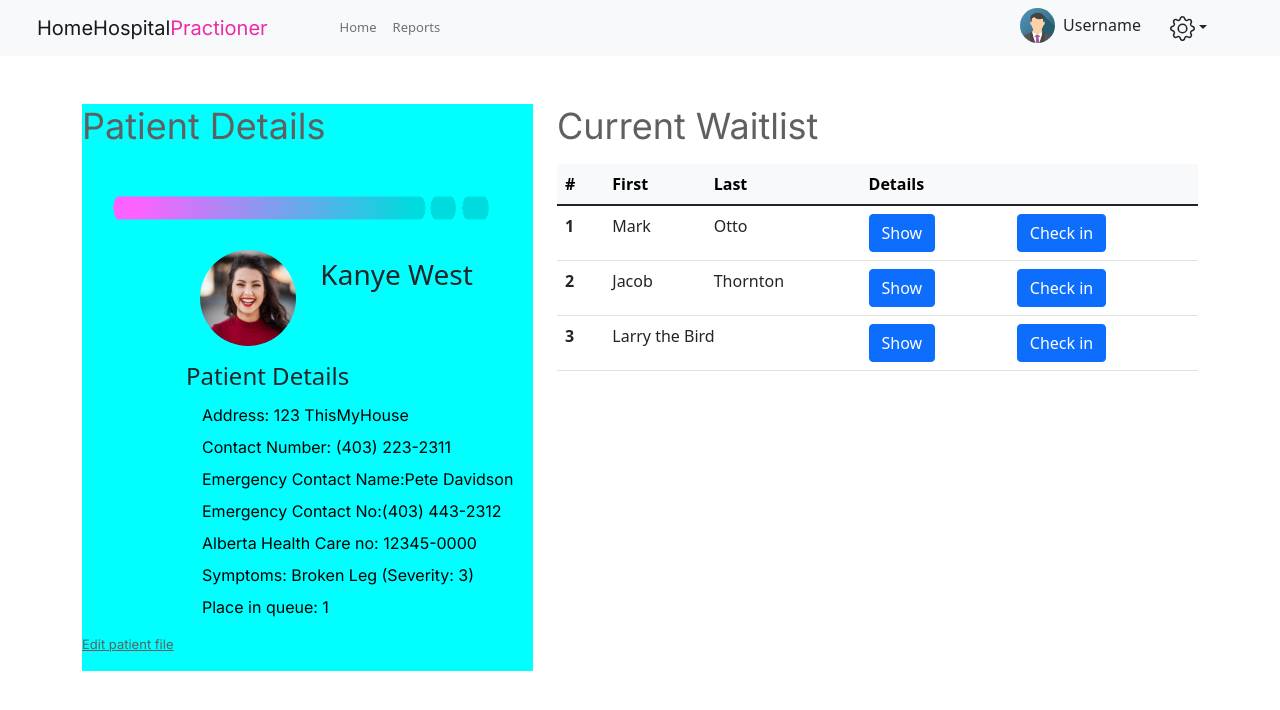
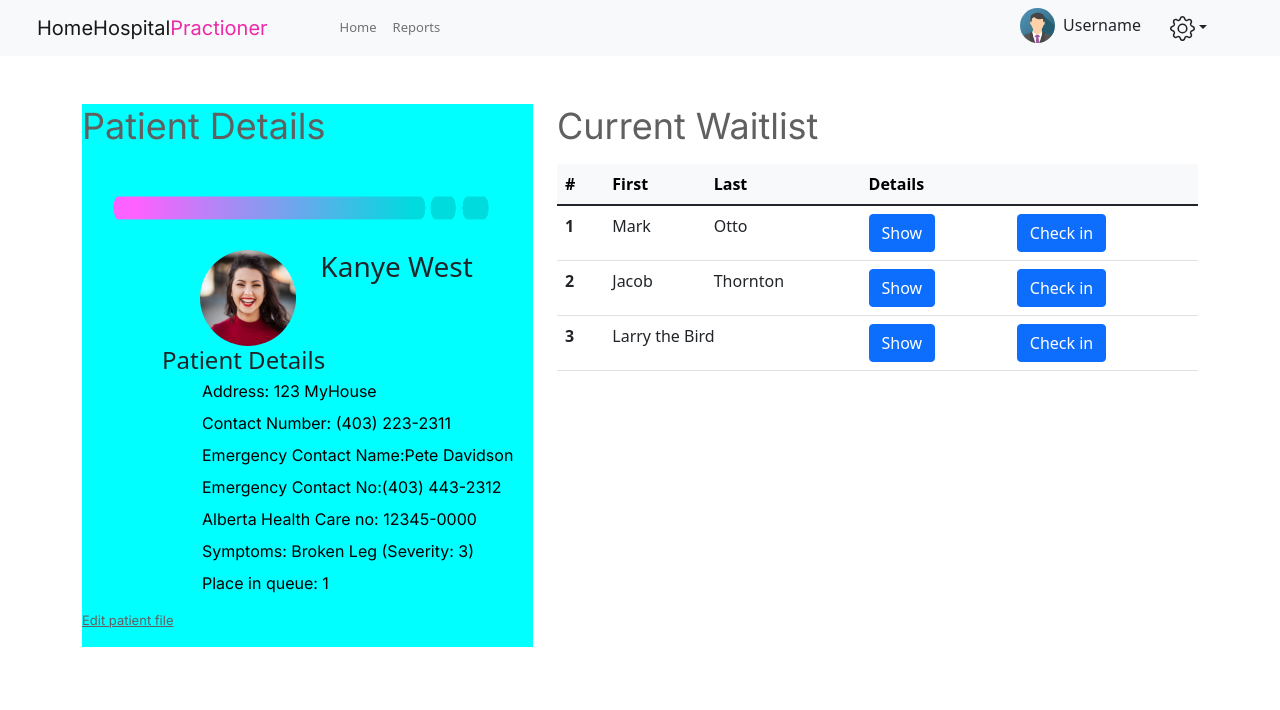
Before and after one commit to liamandaidan/HomeHospital, a React (Create React App) app in the folder HomeHospital-Frontend/hh-front/: page /practioner in a window 1280 px wide. Shown: the top 710 px of the page. Built offline with nearby package versions, Linux system fonts and the light colour scheme.

Commit message:
Function component -> class component
Converted Function component to Class component

```diff
--- a/HomeHospital-Frontend/hh-front/src/components/PractitionerPatientInfo.js
+++ b/HomeHospital-Frontend/hh-front/src/components/PractitionerPatientInfo.js
@@ -1,4 +1,4 @@
-import React, { useState, useEffect, useContext } from "react";
+import React, { Component, useState, useEffect, useContext } from "react";
 import logo from "../images/heartbeat.png";
 import profile from "../images/profilepicture.png";
 import hbar from "../images/hb2.png";
@@ -6,11 +6,14 @@ import Row from "react-bootstrap/Row";
 import Col from "react-bootstrap/Col";
 import Container from "react-bootstrap/Container";
 import "../styles/SymptomForm.css";
+import "../styles/PractionerStyles.css";
 import axios from "axios";
 import { HomeHospitalContext } from "./HomeHospitalContext";
 
-function PractitionerPatientInfo() {
-//   const { patient_id } = useContext(HomeHospitalContext);
+
+export class PractitionerPatientInfo extends Component {
+  render() {
+	  //   const { patient_id } = useContext(HomeHospitalContext);
 //   const [patientID] = patient_id;
 
 //   const [firstName, setFirstName] = useState("");
@@ -44,7 +47,7 @@ function PractitionerPatientInfo() {
 //   const today = new Date(timeElapsed);
 
 //   const formatDate = today.toDateString();
-  return (
+return (
     <>
       <Container className="patient-container">
         <Row>
@@ -53,7 +56,7 @@ function PractitionerPatientInfo() {
             <img src={profile} alt="profilePic" className="profilepic" />
           </Col>
           <Col md={8}>
-            <div className="patient-info-requestDetails">
+            <div className="practitioner-patientRequestDetails">
               <h3>
 				  Kanye West
                 {/* {firstName} {lastName} */}
@@ -66,7 +69,7 @@ function PractitionerPatientInfo() {
         </Row>
         <Row>
           <Col>
-            <div className="patient-info-personalDetails">
+            <div className="practitioner-patientDetails">
 				<h4>Patient Details</h4>
               {/* <h4>Confirmed Patient Details </h4> */}
             </div>
@@ -74,7 +77,7 @@ function PractitionerPatientInfo() {
         </Row>
         <Row>
           <Col className="patient-contactDetails">
-			  <p>Address: 123 ThisMyHouse</p>
+			  <p>Address: 123 MyHouse</p>
 			  <p>Contact Number: (403) 223-2311</p>
 			  <p>Emergency Contact Name:Pete Davidson</p>
 			  <p>Emergency Contact No:(403) 443-2312</p>
@@ -99,6 +102,7 @@ function PractitionerPatientInfo() {
       </Container>
     </>
   );
+  }
 }
 
 export default PractitionerPatientInfo;
--- a/HomeHospital-Frontend/hh-front/src/styles/PractionerStyles.css
+++ b/HomeHospital-Frontend/hh-front/src/styles/PractionerStyles.css
@@ -22,3 +22,7 @@
   left: 0px;
   top: 107px;
 }
+
+.practitioner-patientDetails {
+
+}
```
